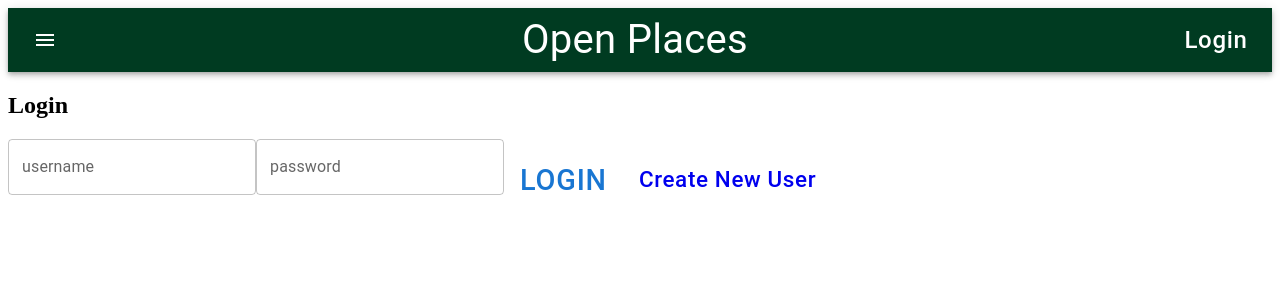
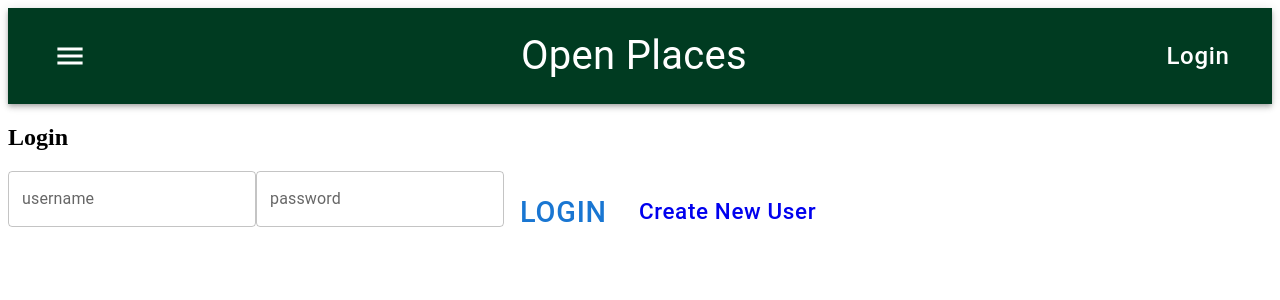
Before and after one commit to joedelbalzo/jdb-openplaces, a React app: page /#/ in a window 1280 px wide. Shown: the top 300 px of the page. Built offline with nearby package versions, Linux system fonts and the light colour scheme; the HTML template or start-up script is replaced by a standard one.

Commit message:
style changes

```diff
--- a/src/Components/HomeNav.js
+++ b/src/Components/HomeNav.js
@@ -53,7 +53,7 @@ export default function HomeNav() {
 
   const isMobile = useMediaQuery(theme.breakpoints.down('md'));
 
-  // console.log(isMobile)
+  console.log(isMobile)
 
 
   let pages = []
@@ -83,9 +83,9 @@ export default function HomeNav() {
 
   return (
     <Box sx={{ flexGrow: 1, justifyContent: "center"}}>
-      <AppBar position="static" sx={{height: isMobile ? "12%" : "15%", justifyContent: "center", backgroundColor: "#003b21" }}>
+      <AppBar position="static" sx={{height: "6rem", justifyContent: "center", backgroundColor: "#003b21" }}>
         <Toolbar sx={{ display: 'flex', justifyContent: 'center' }}>
-          <Box sx={{ flexGrow: 0, fontSize: isMobile ? "1rem" : "1.5rem"}}>
+          <Box sx={{ flexGrow: 0}}>
             <Tooltip title="Open Pages">
               <IconButton
                 onClick={handleOpenUserMenu}
@@ -93,7 +93,7 @@ export default function HomeNav() {
                 edge="start"
                 color="inherit"
                 aria-label="menu"
-                sx={{ mr: 2, fontSize: isMobile ? "1.5rem" : "2rem", width: "50px" }}
+                sx={{width: "100px", transform: "scale(1.4)"}}
               >
                 <MenuIcon />
               </IconButton>
@@ -118,13 +118,13 @@ export default function HomeNav() {
               {pages.map((page) => (
                 page !== 'Logout' ?
                   (<MenuItem key={page} onClick={() => navigateTo(page)}>
-                    <Typography textAlign="center" fontSize={isMobile ? "1.5rem" : "2rem"}>
+                    <Typography textAlign="center" fontSize={isMobile ? "1.5rem" : "1.5rem"}>
                     {page}
                     </Typography>
                   </MenuItem> )
                 :
                   (<MenuItem key={page} onClick={() => _logout()}>
-                    <Typography textAlign="center" fontSize={isMobile ? "1.5rem" : "2rem"}>
+                    <Typography textAlign="center" fontSize={isMobile ? "1.5rem" : "1.5rem"}>
                     {page}
                     </Typography>
                  </MenuItem>)
@@ -141,7 +141,7 @@ export default function HomeNav() {
               flexGrow: 1,
               fontSize: '2.5rem',
               ":hover": {cursor:"pointer"},
-              maxWidth: 'calc(100% - 100px)',
+              maxWidth: 'calc(100% - 200px)',
               textAlign: 'center'
             }}
           >
@@ -149,7 +149,7 @@ export default function HomeNav() {
           </Typography>
 
           {auth.id ? <Button color="inherit" sx={{fontSize: "1.5rem",  width: "50px", textTransform: 'capitalize'}} onClick={()=> _logout()}>Logout</Button> :
-          <Button color="inherit" sx={{fontSize: "1.5rem", width: "50px",  textTransform: 'capitalize' }} onClick={()=>navigateTo()}>Login</Button>}
+          <Button color="inherit" sx={{fontSize: "1.5rem", width: "100px",  textTransform: 'capitalize' }} onClick={()=>navigateTo()}>Login</Button>}
         </Toolbar>
       </AppBar>
     </Box>
--- a/src/Components/NearbyPlaces.js
+++ b/src/Components/NearbyPlaces.js
@@ -238,10 +238,10 @@ const NearbyPlaces = ()=> {
           key={category}
 
           variant="outlined"
-          // size="large"
           sx={{
             fontSize: '2rem',
-            marginBottom: '1rem',
+            marginBottom: .4,
+            mx: .4,
             backgroundColor: selectedCategory === category ? '#1C5D99;' : 'transparent',
             color: selectedCategory === category ? 'white' : 'black',
             "&:hover": {
--- a/src/Components/Settings.js
+++ b/src/Components/Settings.js
@@ -1,5 +1,6 @@
 import React, { useState, useEffect } from 'react';
 import { useSelector, useDispatch } from 'react-redux';
+import { useNavigate } from 'react-router-dom';
 import { editUserSettings } from '../store';
 import Box from '@mui/material/Box';
 import TextField from '@mui/material/TextField';
@@ -13,6 +14,7 @@ import { makeStyles } from '@mui/styles';
 const Settings = () => {
   const { auth } = useSelector(state => state);
   const dispatch = useDispatch();
+  const navigate = useNavigate()
 
   if (!auth) {
     return 'wtf';
@@ -60,6 +62,7 @@ const Settings = () => {
   const onSubmit = (ev, auth) => {
     ev.preventDefault();
     dispatch(editUserSettings({auth, username, settingRadius, settingHomeLat, settingHomeLng, settingFavCategories}))
+    navigate('/places')
   };
 
 
@@ -126,7 +129,7 @@ const Settings = () => {
             <Grid container spacing={2} alignItems="flex-start" justifyContent='flex-start'>
                 {googleTypes.map((category, idx) => (
 
-                <Grid item xs={8} sm={6} md={4}
+                <Grid item xs={8} sm={6} md={6}
                 sx={{ textAlign: 'left', fontSize:"2rem", margin:"-1rem", padding: "-1rem"}}
                 key={category}>
 
--- a/static/styles.css
+++ b/static/styles.css
@@ -1,5 +1,5 @@
 body {
-  margin: 0;
+  margin: auto;
   font-family: verdana;
   font-size: 2rem;
   color: rgb(0, 30, 17);
@@ -10,7 +10,7 @@ body {
   font-size: 2rem;
   margin: 2rem auto;
   padding: 0 3rem;
-  width: 350px;
+  width: 450px;
   text-align: center;
   border: 2px solid #A2A3BB;
   border-radius: 1rem;
@@ -19,8 +19,8 @@ body {
 #placesPage{
   font-size: 2rem;
   margin: auto;
-  padding: 1rem;
-  width: 95%;
+  padding: 2rem;
+  width: 90%;
   text-align: center;
   border: 2px solid #DAF0EE;
   border-radius: 1rem;
@@ -48,9 +48,9 @@ body {
   display: flex;
   min-width: fit-content;
   flex-direction: row;
-  justify-content: space-between;
+  justify-content: center;
   flex-wrap: wrap;
-  width: 75%;
+  width: 65%;
   padding: 1rem;
   margin: auto;
 }
```
